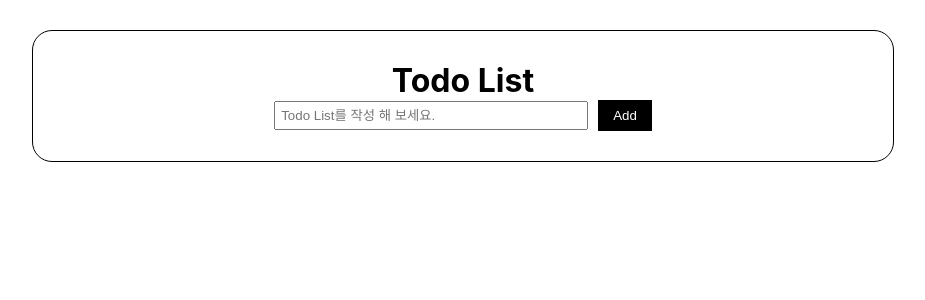
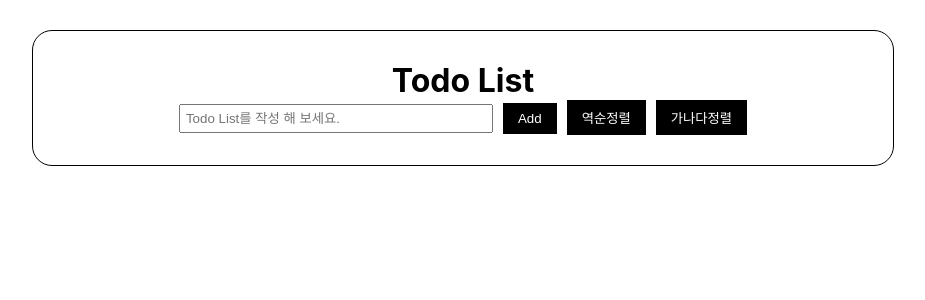
Before and after one commit to Kang-Dayeon/react_study, a React (Create React App) app in the folder my-todo/: page / in a window 1280 px wide. Shown: the top 300 px of the page, without its empty margins (177-1102 px from the left). Built offline with nearby package versions, Linux system fonts and the light colour scheme.

Commit message:
역순정렬

```diff
--- a/my-todo/src/App.css
+++ b/my-todo/src/App.css
@@ -17,7 +17,7 @@ ul,li{
   padding: 5px 5px;
   width: 300px;
 }
-.todo-form button{
+button{
   margin-left: 10px;
   padding: 8px 15px;
   background: #000;
--- a/my-todo/src/App.js
+++ b/my-todo/src/App.js
@@ -5,6 +5,7 @@ import { useState, useEffect } from 'react';
 function App() {
   // 1. 인풋박스에서 입력후 엔터치면 화면에 뿌려주기
   const [todos, setTodos] = useState([])
+  // const [nweTodos, setNewTodos] = useState([])
   const [id, setId] = useState(0)
   const [inputValue, setInputValue] = useState([])
   const onClick = (e) => {
@@ -16,12 +17,15 @@ function App() {
           text: inputValue,
         })
   }
-  // useEffect(()=>{
-  //   console.log(todos)
-  //   return () => {
-  //     console.log(inputValue);
-  //   }
-  // }, [todos])
+  const reverce = (e) => {
+    e.preventDefault()
+    const result = todos.sort((a,b) => {
+      if(a.id > b.id) return -1
+      else if(b.id > a.id) return 1
+      else return 0
+    })
+    setTodos([...result])
+  }
   return (
     <div className="App">
       <h1 className="title">Todo List</h1>
@@ -32,6 +36,8 @@ function App() {
         onChange={(e) => setInputValue(e.target.value)}
         />
         <button onClick={onClick}>Add</button>
+        <button onClick={reverce}>역순정렬</button>
+        <button>가나다정렬</button>
       </form>
       <ul className="list-wrap">
         {
```
